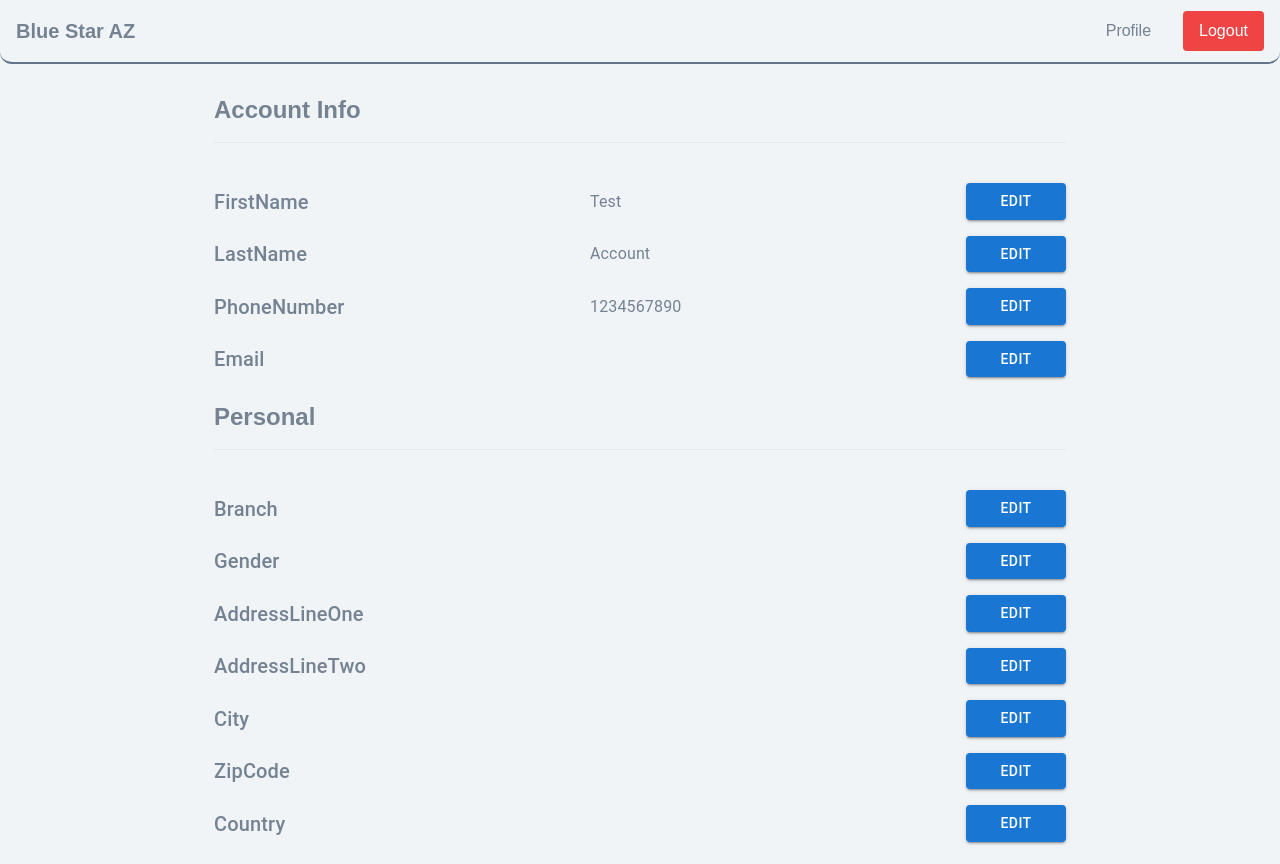
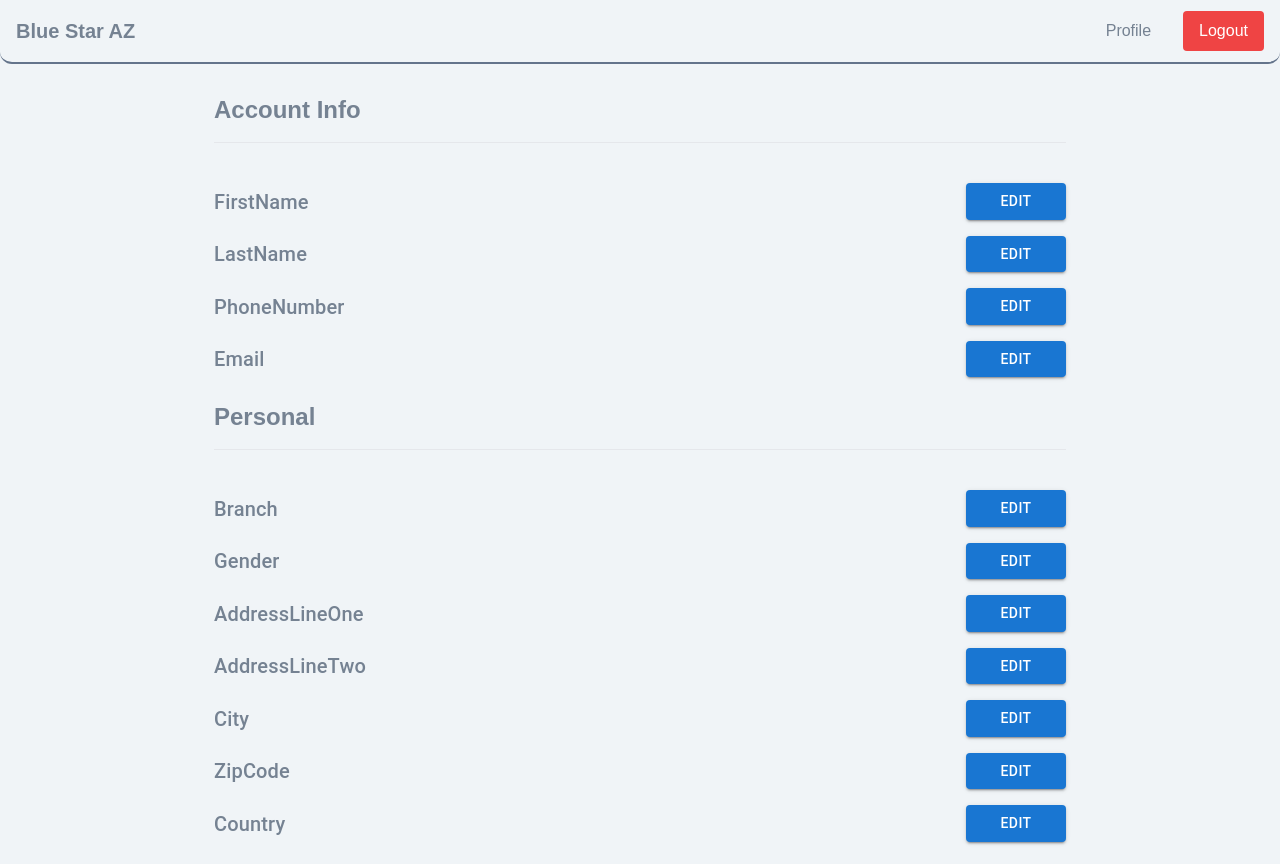
Before and after one commit to LU347/blue-star-az, a Next.js app in the folder apps/frontend/: page /profile in a window 1280 px wide. Built offline with nearby package versions, Linux system fonts and the light colour scheme; sample sign-in values are in the browser's storage.

Commit message:
Update page.tsx

```diff
--- a/apps/frontend/app/profile/page.tsx
+++ b/apps/frontend/app/profile/page.tsx
@@ -34,9 +34,9 @@ interface UserProfile {
 }
 
 const initialUserProfile: UserProfile = {
-    firstName: "Test",
-    lastName: "Account",
-    phoneNumber: "1234567890",
+    firstName: "",
+    lastName: "",
+    phoneNumber: "",
     email: "",
     branch: "",
     gender: "",
```
